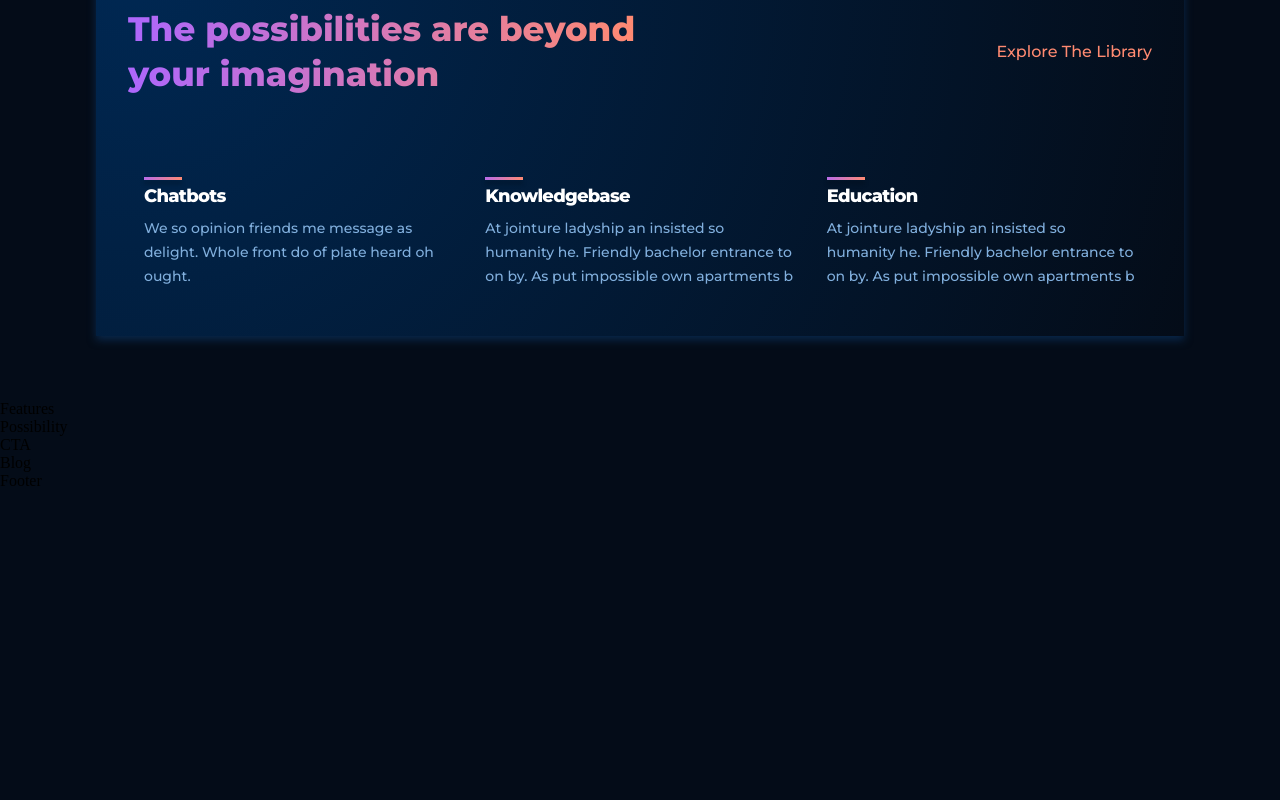
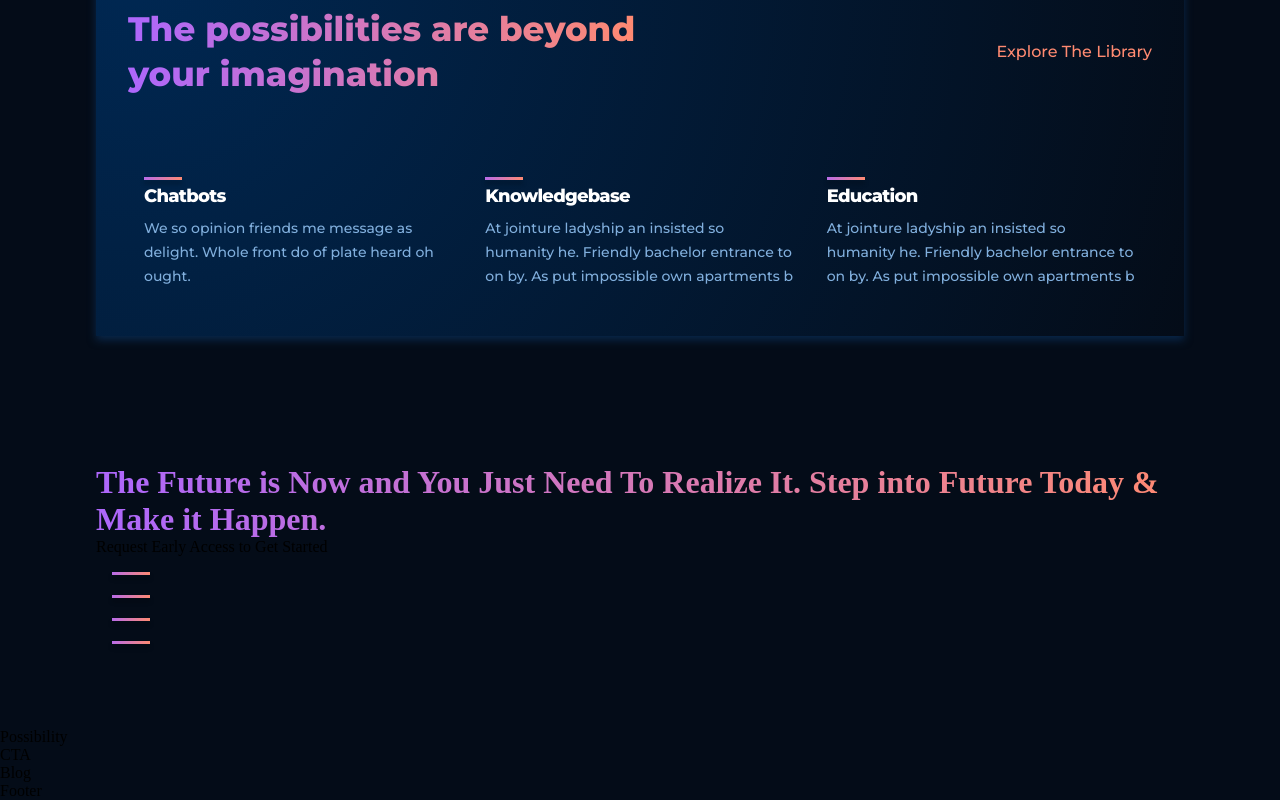
Before and after one commit to tamimhasan19702/responsive-REACT-website, a React (Create React App) app: page / in a window 1280 px wide. Shown: the part 1248-2048 px from the top of the page. Before the commit the page ends 1738 px from the top, so only its background shows below. Built offline with nearby package versions, Linux system fonts and the light colour scheme.

Commit message:
feature array create and map add

```diff
--- a/src/containers/features/features.jsx
+++ b/src/containers/features/features.jsx
@@ -1,9 +1,42 @@
 import React from 'react';
+import { Feature } from '../../components';
 import './features.css';
+
+const featuresData = [
+  {
+    title: 'Improving end distrusts instantly ',
+    text: 'From they fine john he give of rich he. They age and draw mrs like. Improving end distrusts may instantly was household applauded.'
+  },
+  {
+    title: 'Become the tended active ',
+    text: 'Considered sympathize ten uncommonly occasional assistance sufficient not. Letter of on become he tended active enable to.'
+  },
+  {
+    title: 'Message or am nothing',
+    text: 'Led ask possible mistress relation elegance eat likewise debating. By message or am nothing amongst chiefly address.'
+  },
+  {
+    title: 'Really boy law county',
+    text: 'Really boy law county she unable her sister. Feet you off its like like six. Among sex are leave law built now. In built table in an rapid blush.'
+  },
+]
 
 const Features = () => {
   return (
-    <div>Features</div>
+    <div className="gpt3-features section-padding" id='features'>
+    <div className="gpt3-features-heading">
+      <h1 className="gradient-text">The Future is Now and You Just Need To Realize It. Step into Future Today & Make it Happen.
+      </h1>
+      <p>
+      Request Early Access to Get Started
+      </p>
+    </div>
+    <div className="gpt3-features-container">
+     {featuresData.map((item,index) => (
+     <Feature />
+     ))}
+    </div>
+    </div>
   )
 }
 
```
